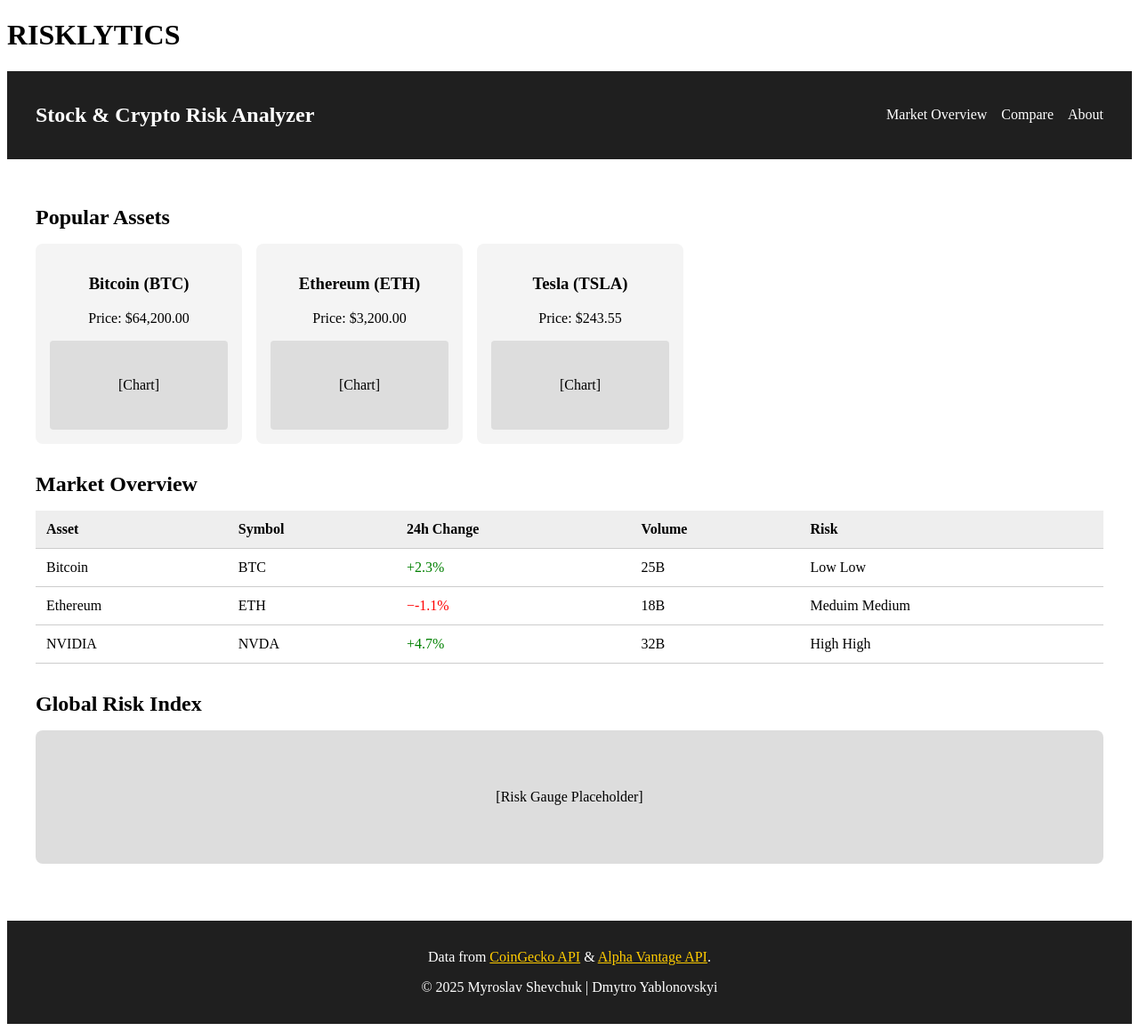
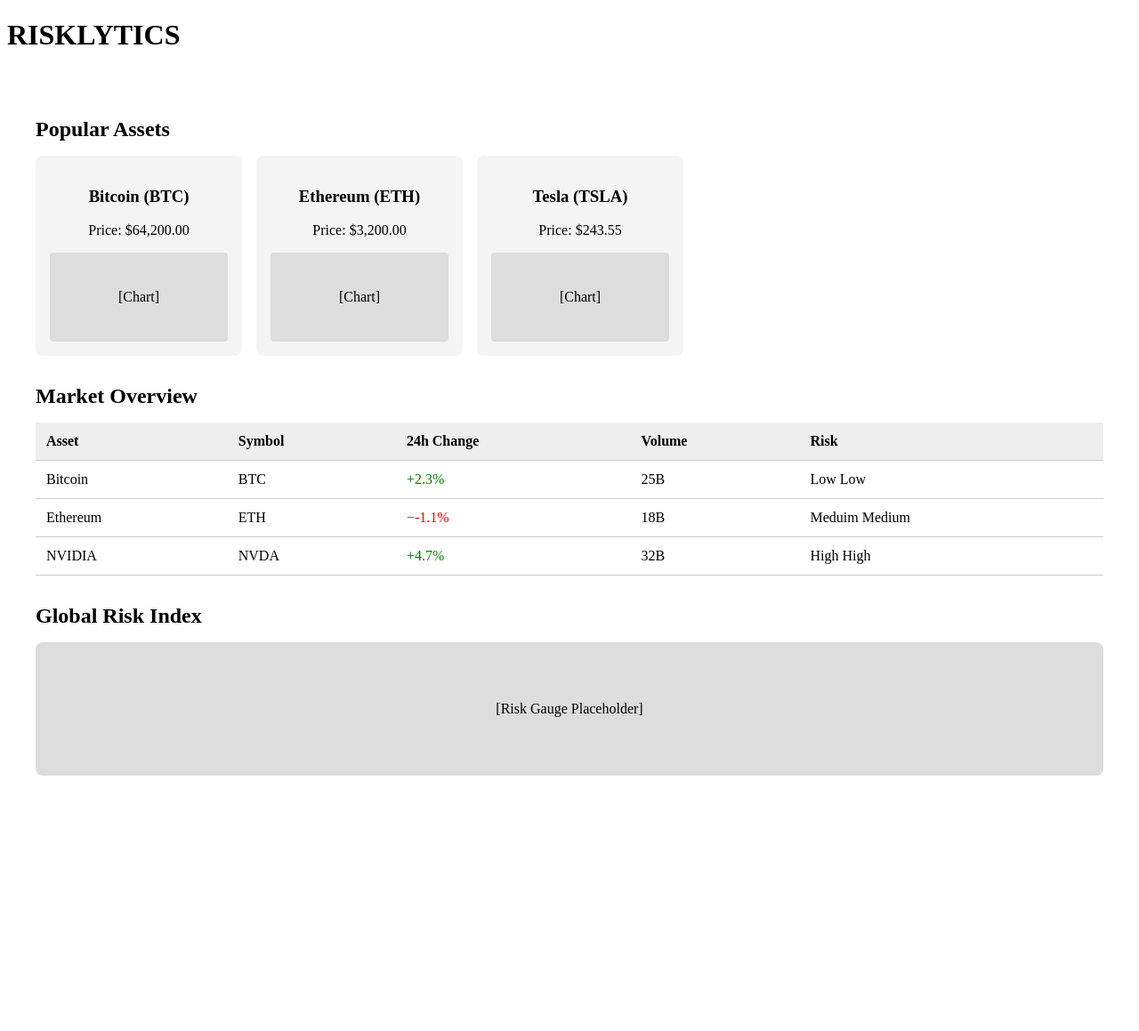
Before and after one commit to Flo1ther/RISKLYTICS, an Angular app: page /dashboard in a window 1280 px wide. Shown: the whole page at 89% size. After the commit the page ends 944 px from the top, so only its background shows below. Built offline with nearby package versions, Linux system fonts and the light colour scheme.

Commit message:
Removed footer and navbar

```diff
--- a/src/app/pages/dashboard/dashboard.component.html
+++ b/src/app/pages/dashboard/dashboard.component.html
@@ -1,16 +1,3 @@
-
-<nav class="navbar">
-  <div class="navbar-left">
-    <h1 class="project-title">Stock & Crypto Risk Analyzer</h1>
-  </div>
-
-  <ul class="navbar-menu">
-    <li><a routerLink="/overview">Market Overview</a></li>
-    <li><a routerLink="/compare">Compare</a></li>
-    <li><a routerLink="/about">About</a></li>
-  </ul>
-</nav>
-
 <main class="dashboard">
 
   <section class="popular-assets">
@@ -63,12 +50,3 @@
   </section>
 
 </main>
-
-<footer class="footer">
-  <p>
-    Data from
-    <a href="https://www.coingecko.com/en/api" target="_blank">CoinGecko API</a>
-    & <a href="https://www.alphavantage.co/" target="_blank">Alpha Vantage API</a>.
-  </p>
-  <p>© 2025 Myroslav Shevchuk | Dmytro Yablonovskyi</p>
-</footer>
--- a/src/app/pages/dashboard/dashboard.component.scss
+++ b/src/app/pages/dashboard/dashboard.component.scss
@@ -1,31 +1,3 @@
-.navbar {
-  display: flex;
-  justify-content: space-between;
-  align-items: center;
-  padding: 1rem 2rem;
-  background-color: #1f1f1f;
-  color: #fff;
-
-  .project-title {
-    font-size: 1.5rem;
-  }
-
-  .navbar-menu {
-    list-style: none;
-    display: flex;
-    gap: 1rem;
-
-    li a {
-      color: #fff;
-      text-decoration: none;
-
-      &:hover {
-        color: #ffcc00;
-      }
-    }
-  }
-}
-
 .dashboard {
   padding: 2rem;
 
@@ -84,14 +56,3 @@
     justify-content: center;
   }
 }
-
-.footer {
-  padding: 1rem 2rem;
-  text-align: center;
-  background-color: #1f1f1f;
-  color: #fff;
-
-  a {
-    color: #ffcc00;
-  }
-}
--- a/src/app/pages/marketOverview/marketOverview.component.html
+++ b/src/app/pages/marketOverview/marketOverview.component.html
@@ -1,11 +1 @@
-<nav class="navbar">
-  <div class="navbar-left">
-    <h1 class="project-title">Stock & Crypto Risk Analyzer</h1>
-  </div>
-
-  <ul class="navbar-menu">
-    <li><a routerLink="/dashboard">Dashboard</a></li>
-    <li><a routerLink="/compare">Compare</a></li>
-    <li><a routerLink="/about">About</a></li>
-  </ul>
-</nav>
+<h1>Market overview</h1>
--- a/src/app/pages/marketOverview/marketOverview.component.scss
+++ b/src/app/pages/marketOverview/marketOverview.component.scss
@@ -1,31 +1,3 @@
-.navbar {
-  display: flex;
-  justify-content: space-between;
-  align-items: center;
-  padding: 1rem 2rem;
-  background-color: #1f1f1f;
-  color: #fff;
-
-  .project-title {
-    font-size: 1.5rem;
-  }
-
-  .navbar-menu {
-    list-style: none;
-    display: flex;
-    gap: 1rem;
-
-    li a {
-      color: #fff;
-      text-decoration: none;
-
-      &:hover {
-        color: #ffcc00;
-      }
-    }
-  }
-}
-
 .dashboard {
   padding: 2rem;
 
@@ -84,14 +56,3 @@
     justify-content: center;
   }
 }
-
-.footer {
-  padding: 1rem 2rem;
-  text-align: center;
-  background-color: #1f1f1f;
-  color: #fff;
-
-  a {
-    color: #ffcc00;
-  }
-}
```
